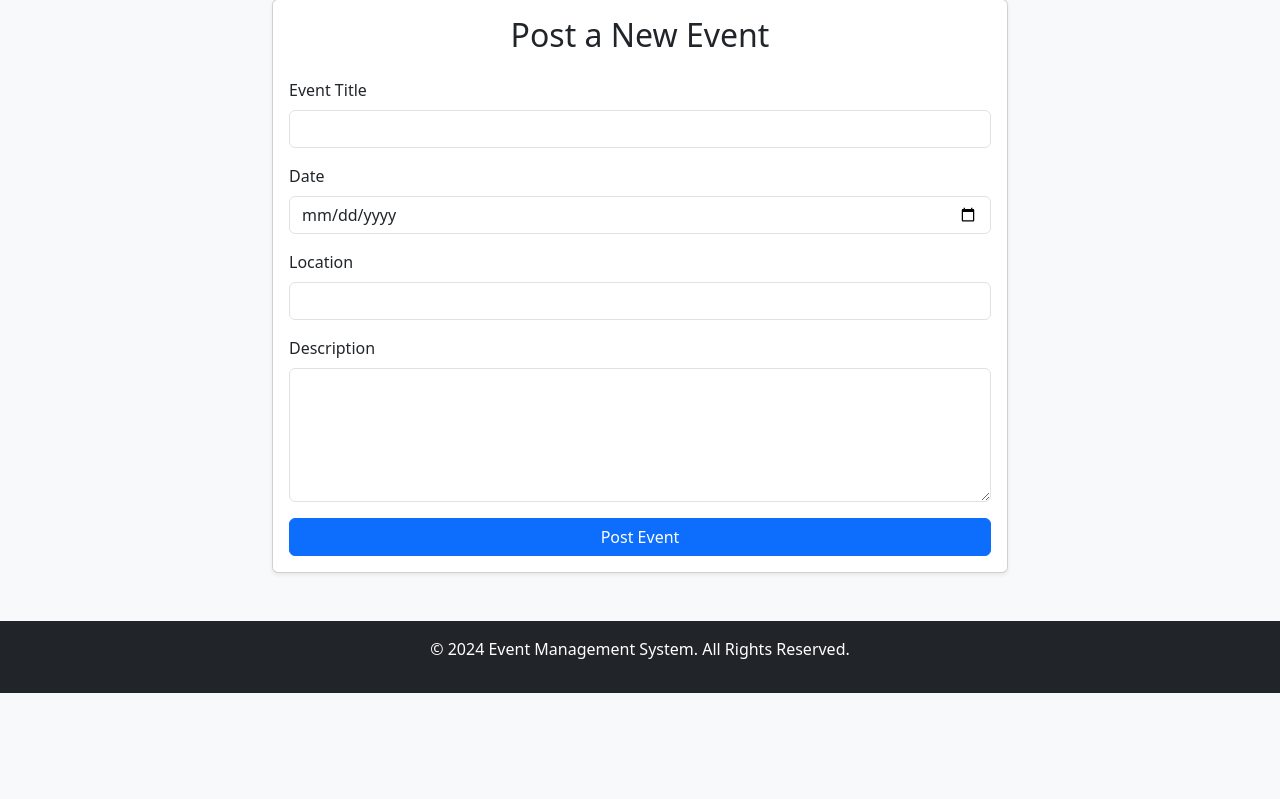
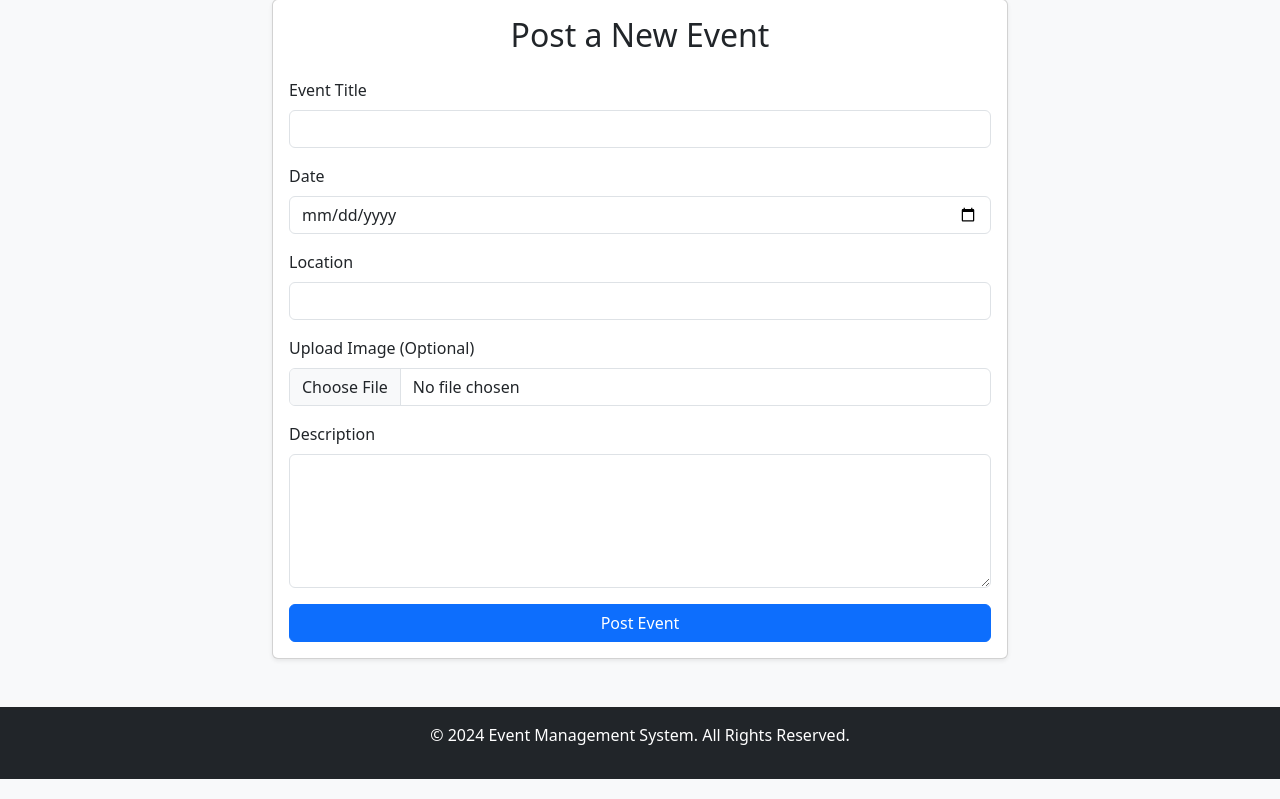
Before and after one commit to vinayak1100101/Event-Management-System, a Flask app: page /post_event in a window 1280 px wide. Shown: the part 101-900 px from the top of the page. Before the commit the page ends 794 px from the top, so only its background shows below. Run offline with Flask 3, Linux system fonts and the light colour scheme; the visitor is signed in with stand-in values (Sample User, id 1).

Commit message:
updates Event Management project

```diff
--- a/app.py
+++ b/app.py
@@ -1,8 +1,9 @@
 # Import necessary modules from Flask and its extensions
-from flask import Flask, render_template, request, redirect, url_for, flash
+from flask import Flask, render_template, request, redirect, url_for, flash, send_from_directory
 from flask_sqlalchemy import SQLAlchemy
 from flask_login import LoginManager, UserMixin, login_user, login_required, logout_user, current_user
 from werkzeug.security import generate_password_hash, check_password_hash
+from werkzeug.utils import secure_filename
 import os
 
 # --- App and Database Configuration ---
@@ -11,12 +12,13 @@ import os
 app = Flask(__name__)
 
 # Configure the secret key for session management and security
-# It's important to keep this key secret in a production environment
 app.config['SECRET_KEY'] = 'a_very_secret_key_that_should_be_changed'
 
+# Configure the folder to store uploaded images
+UPLOAD_FOLDER = 'static/uploads'
+app.config['UPLOAD_FOLDER'] = UPLOAD_FOLDER
+
 # Configure the SQLAlchemy database URI.
-# We use os.path.join to create a platform-independent path.
-# 'instance' is a conventional folder for database files that shouldn't be in version control.
 app.config['SQLALCHEMY_DATABASE_URI'] = 'sqlite:///' + os.path.join(os.path.abspath(os.path.dirname(__file__)), 'instance', 'database.db')
 app.config['SQLALCHEMY_TRACK_MODIFICATIONS'] = False
 
@@ -26,7 +28,6 @@ db = SQLAlchemy(app)
 # Initialize Flask-Login for handling user sessions
 login_manager = LoginManager()
 login_manager.init_app(app)
-# Set the view to redirect to when a user needs to log in
 login_manager.login_view = 'login'
 
 
@@ -39,14 +40,11 @@ class User(UserMixin, db.Model):
     password_hash = db.Column(db.String(150), nullable=False)
 
     # Relationship to the Event model
-    # 'author' back-references the User model from the Event model
     events = db.relationship('Event', backref='author', lazy=True)
 
-    # Method to set the password by hashing it
     def set_password(self, password):
         self.password_hash = generate_password_hash(password)
 
-    # Method to check if the provided password matches the hashed password
     def check_password(self, password):
         return check_password_hash(self.password_hash, password)
 
@@ -57,14 +55,14 @@ class Event(db.Model):
     date = db.Column(db.String(50), nullable=False)
     description = db.Column(db.Text, nullable=False)
     location = db.Column(db.String(200), nullable=False)
+    # This will now store the path to the uploaded image
+    image_url = db.Column(db.String(400), nullable=True)
 
-    # Foreign key to link an event to a user
     user_id = db.Column(db.Integer, db.ForeignKey('user.id'), nullable=False)
 
 
 # --- User Loader for Flask-Login ---
 
-# This function is used by Flask-Login to reload the user object from the user ID stored in the session
 @login_manager.user_loader
 def load_user(user_id):
     return User.query.get(int(user_id))
@@ -72,17 +70,20 @@ def load_user(user_id):
 
 # --- Routes ---
 
+# Route to serve uploaded files
+@app.route('/uploads/<filename>')
+def uploaded_file(filename):
+    return send_from_directory(app.config['UPLOAD_FOLDER'], filename)
+
 # Home page: Displays all events
 @app.route('/')
 def index():
-    # Query all events from the database
     events = Event.query.all()
     return render_template('index.html', events=events)
 
-# Registration page: Handles new user registration
+# Registration page
 @app.route('/register', methods=['GET', 'POST'])
 def register():
-    # If the user is already logged in, redirect to the home page
     if current_user.is_authenticated:
         return redirect(url_for('index'))
 
@@ -90,17 +91,14 @@ def register():
         username = request.form.get('username')
         password = request.form.get('password')
 
-        # Check if the username already exists
         user = User.query.filter_by(username=username).first()
         if user:
-            flash('Username already exists. Please choose a different one.', 'danger')
+            flash('Username already exists.', 'danger')
             return redirect(url_for('register'))
 
-        # Create a new user and set their password
         new_user = User(username=username)
         new_user.set_password(password)
 
-        # Add the new user to the database
         db.session.add(new_user)
         db.session.commit()
 
@@ -109,10 +107,9 @@ def register():
 
     return render_template('register.html')
 
-# Login page: Handles user login
+# Login page
 @app.route('/login', methods=['GET', 'POST'])
 def login():
-    # If the user is already logged in, redirect to the home page
     if current_user.is_authenticated:
         return redirect(url_for('index'))
 
@@ -120,15 +117,12 @@ def login():
         username = request.form.get('username')
         password = request.form.get('password')
 
-        # Find the user by username
         user = User.query.filter_by(username=username).first()
 
-        # If user doesn't exist or password doesn't match, show an error
         if not user or not user.check_password(password):
             flash('Invalid username or password.', 'danger')
             return redirect(url_for('login'))
 
-        # Log the user in
         login_user(user)
         flash('Logged in successfully!', 'success')
         return redirect(url_for('dashboard'))
@@ -143,11 +137,10 @@ def logout():
     flash('You have been logged out.', 'info')
     return redirect(url_for('index'))
 
-# Dashboard: Shows events posted by the current user
+# Dashboard
 @app.route('/dashboard')
 @login_required
 def dashboard():
-    # Query events created by the currently logged-in user
     user_events = Event.query.filter_by(user_id=current_user.id).all()
     return render_template('dashboard.html', events=user_events)
 
@@ -160,17 +153,27 @@ def post_event():
         date = request.form.get('date')
         description = request.form.get('description')
         location = request.form.get('location')
+        image_file = request.files.get('image')
 
-        # Create a new event associated with the current user
+        image_url = None
+        # Check if an image file was uploaded
+        if image_file and image_file.filename != '':
+            # Secure the filename to prevent malicious file names
+            filename = secure_filename(image_file.filename)
+            # Save the file to the upload folder
+            image_file.save(os.path.join(app.config['UPLOAD_FOLDER'], filename))
+            # Create the URL for the saved image
+            image_url = url_for('uploaded_file', filename=filename)
+
         new_event = Event(
             title=title,
             date=date,
             description=description,
             location=location,
+            image_url=image_url,
             user_id=current_user.id
         )
 
-        # Add the new event to the database
         db.session.add(new_event)
         db.session.commit()
 
@@ -183,15 +186,13 @@ def post_event():
 @app.route('/delete_event/<int:event_id>', methods=['POST'])
 @login_required
 def delete_event(event_id):
-    # Find the event by its ID
+    # Corrected the function call from get_or_44 to get_or_404
     event_to_delete = Event.query.get_or_404(event_id)
 
-    # Ensure the current user is the author of the event
     if event_to_delete.author != current_user:
         flash('You do not have permission to delete this event.', 'danger')
         return redirect(url_for('index'))
 
-    # Delete the event from the database
     db.session.delete(event_to_delete)
     db.session.commit()
 
@@ -201,14 +202,15 @@ def delete_event(event_id):
 # --- Main Execution ---
 
 if __name__ == '__main__':
-    # Create the 'instance' directory if it doesn't exist
+    # Create the 'instance' and 'uploads' directories if they don't exist
     instance_path = os.path.join(os.path.abspath(os.path.dirname(__file__)), 'instance')
+    uploads_path = os.path.join(os.path.abspath(os.path.dirname(__file__)), app.config['UPLOAD_FOLDER'])
     if not os.path.exists(instance_path):
         os.makedirs(instance_path)
+    if not os.path.exists(uploads_path):
+        os.makedirs(uploads_path)
 
-    # Create all database tables within the app context
     with app.app_context():
         db.create_all()
 
-    # Run the Flask app in debug mode
     app.run(debug=True)
--- a/templates/dashboard.html
+++ b/templates/dashboard.html
@@ -14,6 +14,10 @@
         {% for event in events %}
         <div class="col-md-6 col-lg-4 mb-4">
             <div class="card h-100 shadow-sm">
+                <!-- Display image if a URL is provided -->
+                {% if event.image_url %}
+                    <img src="{{ event.image_url }}" class="card-img-top" alt="{{ event.title }}" style="height: 200px; object-fit: cover;">
+                {% endif %}
                 <div class="card-body d-flex flex-column">
                     <h5 class="card-title">{{ event.title }}</h5>
                     <h6 class="card-subtitle mb-2 text-muted">{{ event.date }} at {{ event.location }}</h6>
--- a/templates/index.html
+++ b/templates/index.html
@@ -14,6 +14,10 @@
         {% for event in events %}
         <div class="col-md-6 col-lg-4 mb-4">
             <div class="card h-100 shadow-sm">
+                <!-- Display image if a URL is provided -->
+                {% if event.image_url %}
+                    <img src="{{ event.image_url }}" class="card-img-top" alt="{{ event.title }}" style="height: 200px; object-fit: cover;">
+                {% endif %}
                 <div class="card-body d-flex flex-column">
                     <h5 class="card-title">{{ event.title }}</h5>
                     <h6 class="card-subtitle mb-2 text-muted">{{ event.date }} at {{ event.location }}</h6>
--- a/templates/post_event.html
+++ b/templates/post_event.html
@@ -6,7 +6,8 @@
         <div class="card shadow-sm">
             <div class="card-body">
                 <h2 class="card-title text-center mb-4">Post a New Event</h2>
-                <form method="POST" action="{{ url_for('post_event') }}">
+                <!-- Add enctype for file uploads -->
+                <form method="POST" action="{{ url_for('post_event') }}" enctype="multipart/form-data">
                     <!-- Event Title -->
                     <div class="mb-3">
                         <label for="title" class="form-label">Event Title</label>
@@ -21,6 +22,12 @@
                     <div class="mb-3">
                         <label for="location" class="form-label">Location</label>
                         <input type="text" class="form-control" id="location" name="location" required>
+                    </div>
+                    <!-- Event Image Upload -->
+                    <div class="mb-3">
+                        <label for="image" class="form-label">Upload Image (Optional)</label>
+                        <!-- Change input type to "file" -->
+                        <input type="file" class="form-control" id="image" name="image" accept="image/*">
                     </div>
                     <!-- Event Description -->
                     <div class="mb-3">
```
Also changed, not shown: instance/database.db, static/uploads/email_cv_sample.jpg (added).
